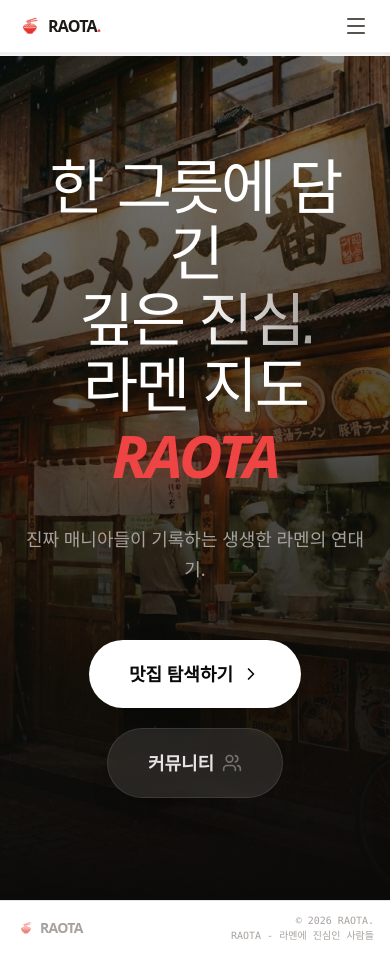
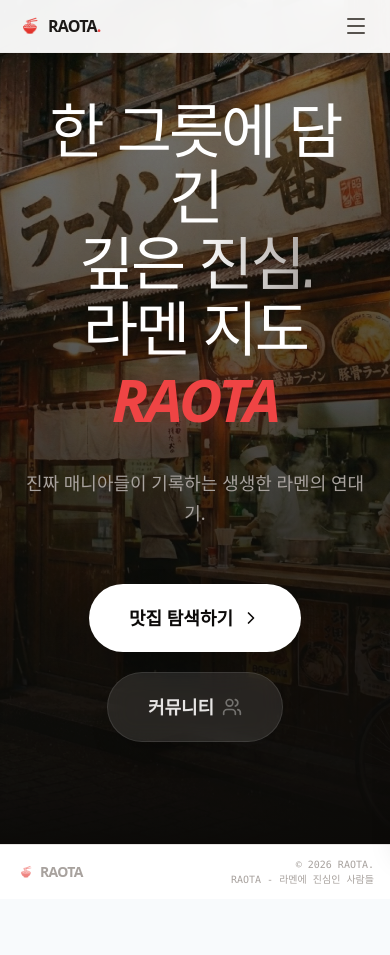
Before and after one commit to raota-team/raota-front, a Next.js app: page / in a window 390 px wide. After the commit the page ends 899 px from the top, so only its background shows below. Built offline with nearby package versions, Linux system fonts and the light colour scheme; no server answers.

Commit message:
Fix home hero top spacing

```diff
--- a/app/components/ClientLayout.tsx
+++ b/app/components/ClientLayout.tsx
@@ -43,7 +43,7 @@ export default function ClientLayout({ children }: { children: React.ReactNode }
     <div className="min-h-screen flex flex-col text-stone-800 font-sans selection:bg-red-100 selection:text-red-900">
       <Header isLoggedIn={isLoggedIn} handleLogout={onLogout} />
 
-      <main className={`flex-1 w-full ${isHomePage ? 'pt-14 md:pt-0' : 'max-w-7xl mx-auto px-4 sm:px-6 lg:px-8 py-8 pt-20 md:pt-8'}`}>
+      <main className={`flex-1 w-full ${isHomePage ? 'pt-0' : 'max-w-7xl mx-auto px-4 sm:px-6 lg:px-8 py-8 pt-20 md:pt-8'}`}>
         {children}
       </main>
 
```
